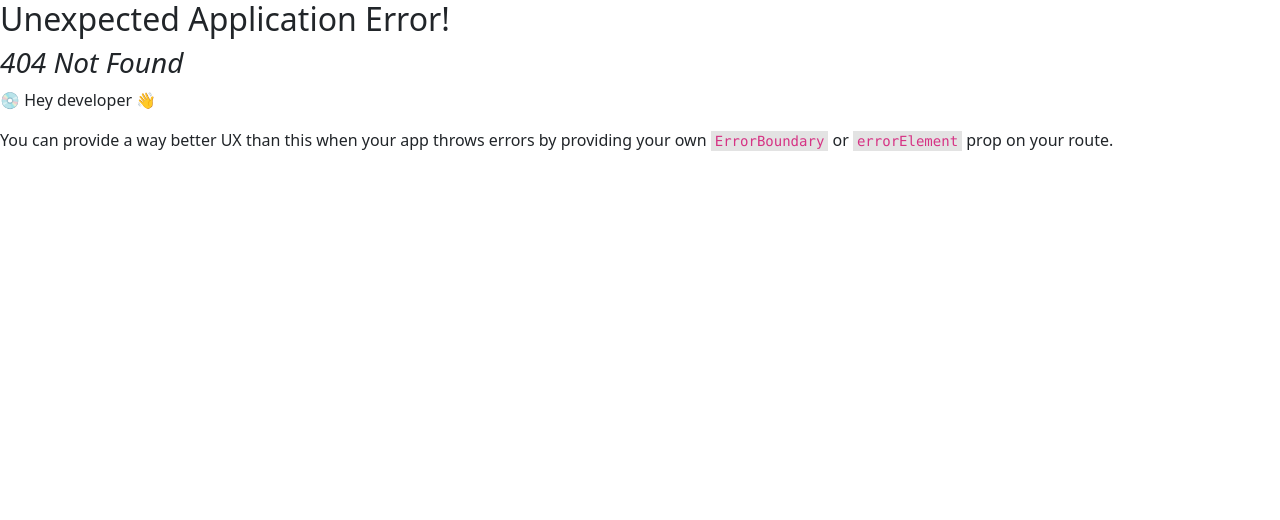
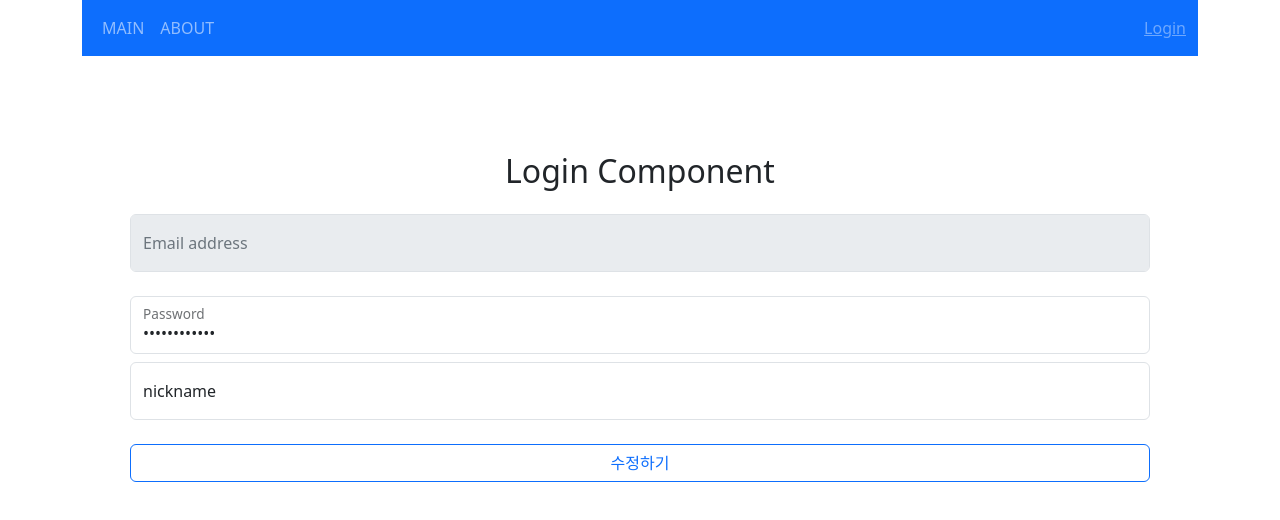
Before and after one commit to hyojunbang9/kh-react, a React (Vite) app in the folder mall/: page /member/modify in a window 1280 px wide. Before the commit this address had no page. Shown: the top 520 px of the page. Built offline with nearby package versions, Linux system fonts and the light colour scheme.

Commit message:
<react> kakao login

```diff
--- a/mall/src/api/KakaoApi.jsx
+++ b/mall/src/api/KakaoApi.jsx
@@ -7,7 +7,7 @@ const auth_code_path = ``;
 //엑세스 토큰 얻기
 const access_token_url = ``;
 //보안코드 활성화시 사용
-const client_secret = `Client Secret : `;
+const client_secret = ``;
 
 //https://kauth.kakao.com/oauth/authorize + ?client_id=${rest_api_key}&redirect_uri=${redirect_uri}&response_type=code 형식
 export const getKakaoLoginLink = () => {
--- a/mall/src/api/MemberApi.jsx
+++ b/mall/src/api/MemberApi.jsx
@@ -1,7 +1,13 @@
 import axios from "axios";
 import { API_SERVER_HOST } from "./todoApi";
+import jwtAxios from "../util/jwtUtil";
 
 const host = `${API_SERVER_HOST}/api/member`;
+
+export const modifyMember = async (member) => {
+  const res = await jwtAxios.put(`${host}/modify`, member);
+  return res.data;
+};
 
 export const loginPost = async (loginParam) => {
   // Content-Type을 x-www-form-urlencoded로 지정하여, 폼 데이터를 보내겠다는 의미이다.
--- /dev/null
+++ b/mall/src/component/member/ModifyComponent.jsx
@@ -0,0 +1,96 @@
+import { useState, useEffect } from "react";
+import { useSelector } from "react-redux";
+import { FloatingLabel, Form, Button } from "react-bootstrap";
+import { modifyMember } from "../../api/MemberApi";
+import InfoModal from "../common/InfoModal";
+import useCustomLogin from "../../hooks/useCustomLogin";
+
+const initState = {
+  email: "",
+  pw: "",
+  nickname: "",
+};
+
+export default function ModifyComponent() {
+  const [member, setMember] = useState(initState);
+  const loginInfo = useSelector((state) => state.loginSlice);
+  //리액트 -> 서버 로딩사항 체크
+  const [result, setResult] = useState();
+  //서버 -> 리액트 (수정완료) 모달창
+  const [infoModalOn, setInfoModalOn] = useState(false);
+  const { moveToLogin } = useCustomLogin();
+
+  useEffect(() => {
+    setMember({ ...loginInfo, pw: "tempoary pwd" });
+  }, [loginInfo]);
+
+  const handleChange = (e) => {
+    member[e.target.name] = e.target.value;
+    setMember({ ...member });
+  };
+
+  const handleClickModify = () => {
+    modifyMember(member).then((result) => {
+      setResult("Modified");
+      setInfoModalOn(true);
+    });
+  };
+
+  const closeModal = () => {
+    setResult(null);
+    moveToLogin();
+  };
+
+  return (
+    <>
+      {result ? (
+        <InfoModal
+          show={true}
+          title={`회원정보`}
+          content={"정보수정완료"}
+          callbackFn={closeModal}
+        ></InfoModal>
+      ) : (
+        <></>
+      )}
+      <h2 className="text-center mb-3">Login Component</h2>
+      <FloatingLabel
+        controlId="floatingInput"
+        label="Email address"
+        className="mb-3"
+      >
+        <Form.Control
+          name="email"
+          type="text"
+          placeholder="name@example.com"
+          value={member.email}
+          onChange={handleChange}
+          disabled="true"
+        />
+      </FloatingLabel>
+      <FloatingLabel controlId="floatingPassword" label="Password">
+        <Form.Control
+          name="pw"
+          type="password"
+          placeholder="Password"
+          value={member.pw}
+          onChange={handleChange}
+        />
+      </FloatingLabel>
+      <FloatingLabel controlId="floatingPassword" label="nickname">
+        <Form.Control
+          name="nickname"
+          type="text"
+          placeholder="member nickname"
+          value={member.nickname}
+          onChange={handleChange}
+        />
+      </FloatingLabel>
+      <div className="d-grid gap-2 mt-3">
+        <Button variant="outline-primary" onClick={handleClickModify}>
+          수정하기
+        </Button>
+      </div>
+    </>
+  );
+}
--- a/mall/src/page/member/KakaoRedirectPage.jsx
+++ b/mall/src/page/member/KakaoRedirectPage.jsx
@@ -1,10 +1,16 @@
 import { useEffect } from "react";
 import { useSearchParams } from "react-router-dom";
 import { getAccessToken, getMemberWithAccessToken } from "../../api/kakaoApi";
+import { useDispatch } from "react-redux";
+import { login } from "../../slices/loginSlice";
+import useCustomLogin from "../../hooks/useCustomLogin";
 
 const KakaoRedirectPage = () => {
   const [searchParams] = useSearchParams();
   const authCode = searchParams.get("code");
+  const dispatch = useDispatch();
+  const { moveToPath } = useCustomLogin();
+
   //인가코드가 카카오톡에서 url로 보내지면 그 인가코드로 다시 엑세스 코드를 가져온다.
   useEffect(() => {
     getAccessToken(authCode).then((accessToken) => {
@@ -12,6 +18,14 @@ const KakaoRedirectPage = () => {
       getMemberWithAccessToken(accessToken).then((memberInfo) => {
         console.log(" -------------------------- ");
         console.log(memberInfo);
+        dispatch(login(memberInfo));
+
+        //소셜 회원이 아니라면
+        if (memberInfo && !memberInfo.social) {
+          moveToPath("/");
+        } else {
+          moveToPath("/member/modify");
+        }
       });
     });
   }, [authCode]);
--- /dev/null
+++ b/mall/src/page/member/ModifyPage.jsx
@@ -0,0 +1,15 @@
+import { Container } from "react-bootstrap";
+import Header from "../../include/Header";
+import ModifyComponent from "../../component/member/ModifyComponent";
+
+const ModifyPage = () => {
+  return (
+    <Container>
+      <Header />
+      <div className="d-grid gap-2 mt-5 p-5">
+        <ModifyComponent />
+      </div>
+    </Container>
+  );
+};
+export default ModifyPage;
--- a/mall/src/router/root.jsx
+++ b/mall/src/router/root.jsx
@@ -17,9 +17,11 @@ const ProductReadPage = lazy(() => import("../page/product/ReadPage"));
 const ProductModifyPage = lazy(() => import("../page/product/ModifyPage"));
 //kakao page
 const KakaoRedirect = lazy(() => import("../page/member/KakaoRedirectPage"));
-
+//login page
 const LoginPage = lazy(() => import("../page/member/LoginPage"));
 const LogoutPage = lazy(() => import("../page/member/LogoutPage"));
+//member page
+const MemberModify = lazy(() => import("../page/member/ModifyPage"));
 
 const root = createBrowserRouter([
   {
@@ -121,7 +123,7 @@ const root = createBrowserRouter([
       </Suspense>
     ),
   },
-  //kakao -----------------------------
+  //kakao member-----------------------------
   {
     path: "/member/kakao",
     element: (
@@ -130,5 +132,14 @@ const root = createBrowserRouter([
       </Suspense>
     ),
   },
+  //member -----------------------------
+  {
+    path: "/member/modify",
+    element: (
+      <Suspense fallback={Loading}>
+        <MemberModify />
+      </Suspense>
+    ),
+  },
 ]);
 export default root;
--- a/mall/src/slices/loginSlice.js
+++ b/mall/src/slices/loginSlice.js
@@ -26,13 +26,11 @@ const loginSlice = createSlice({
   initialState: loadMemberCookie() || initState, // 쿠키가 없으면 초기값 사용
   reducers: {
     login: (state, action) => {
-      console.log("로그인 ..................");
-
-      //{email, pw 로 구성 }
-      const data = action.payload;
-
-      //새로운 상태
-      return { email: data.email };
+      console.log("login. ....");
+      //{소셜로그인 회원이 사용}
+      const payload = action.payload;
+      setCookie("member", JSON.stringify(payload), 1); //1 일
+      return payload;
     },
     logout: (state, action) => {
       console.log("로그아웃 ...............");
```
